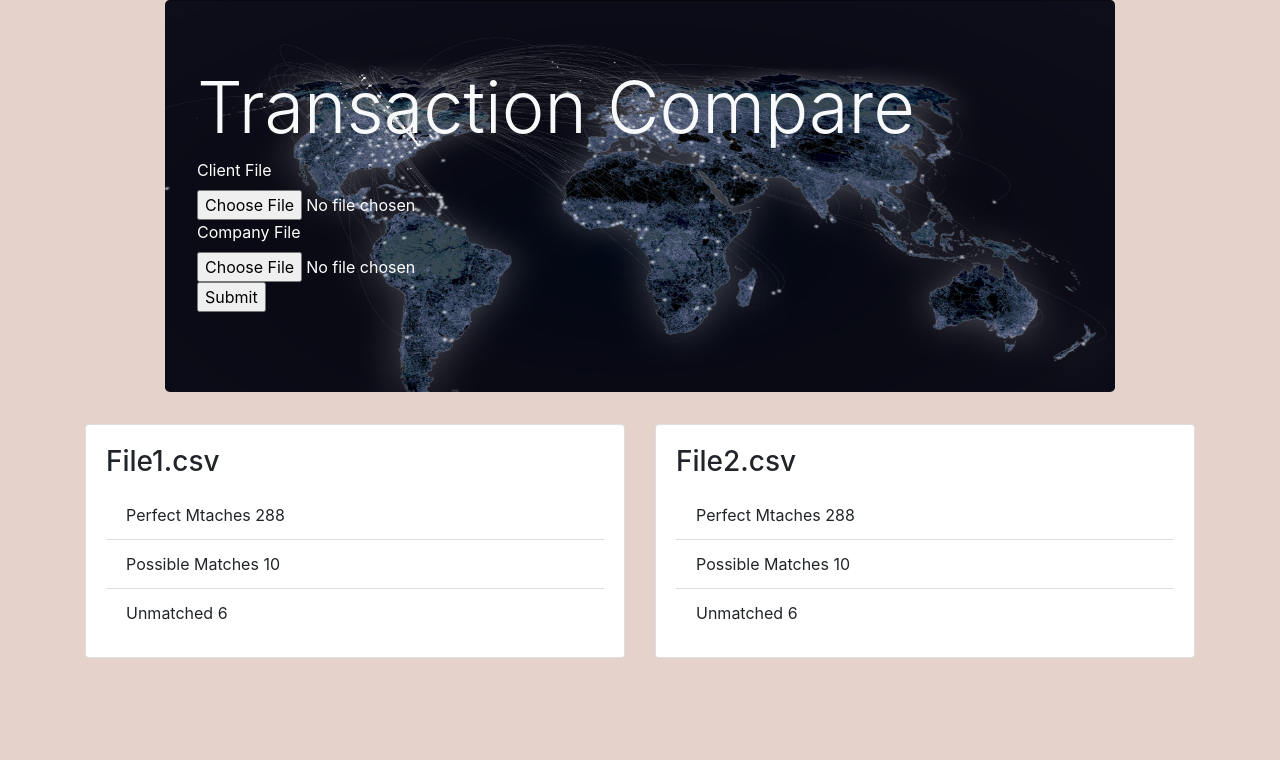
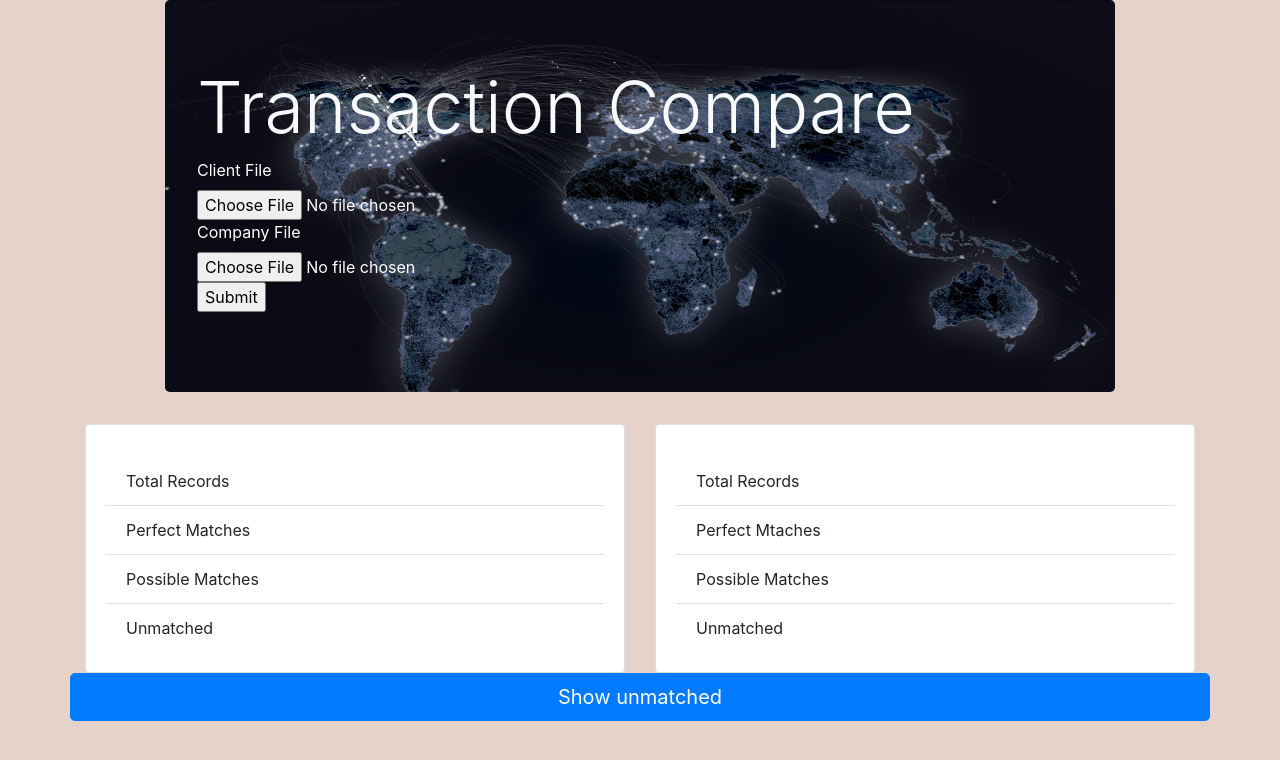
Before and after one commit to KuiiMaldonado/transaction-compare, a Flask app: template templates/index.html in a window 1280 px wide. Shown: the top 760 px of the page. Run offline with Flask 2, Linux system fonts and the light colour scheme; the template is opened without the code that fills it, so the values that code supplies are empty; some libraries are stand-ins or nearby versions.

Commit message:
Added app.js file. Modief index.html to render data from flask application

```diff
--- a/app.py
+++ b/app.py
@@ -3,7 +3,7 @@
 
 #Import dependencies
 import pandas as pd
-from flask import Flask, render_template, request
+from flask import Flask, render_template, request, redirect, jsonify
 from werkzeug.utils import secure_filename
 
 #Beginning of the reconciliation script
@@ -59,7 +59,16 @@
     return dfLen
 
 ## reconciliation. The start point of data processing and reconciliation
-def reconciliation(client_df, tutuka_df):
+# @params:  client_df - dataframe of the first file
+#           tutuka_df - dataframe of the second file
+#           f1_name - the name of the first file
+#           f2_name - the name of the second file
+# @return:   void
+##
+def reconciliation(client_df, tutuka_df, f1_name, f2_name):
+
+    #Column names lis to create the unmatched and possible dataframes
+    unmatchedColumns = ["FileName","TransactionID", "TransactionDate", "TransactionAmount", "TransactionNarrative"]
 
     #emptyDict stores in a dictionary all the column names of a dataframe as keys and empty values.
     #This variable helps out in the process of creating an empty row using the insertEmptyRow declared before.
@@ -67,7 +76,8 @@
     for column in client_df.columns:
         emptyDict[column] = ""
 
-    print(emptyDict)
+    unmatched_df = pd.DataFrame(columns=unmatchedColumns)
+    #possible_df = pd.DataFrame(columns=columns)
 
     #Sort client dataframe by TransactionID (ascending order) so its easier to find possible matches.
     sortedClient = sortDataFrame(client_df, "TransactionID", True)
@@ -149,6 +159,10 @@
                     maxIndex = getMaxSize(sortedClient, sortedTutuka)
                     tutukaMismatch += 1
 
+                    #We add the mismatch to the unmatched_df
+                    unmatched_df = unmatched_df.append({"FileName":f2_name, "TransactionID":tutukaRow["TransactionID"], "TransactionDate":tutukaRow["TransactionDate"],
+                                                        "TransactionAmount":tutukaRow["TransactionAmount"], "TransactionNarrative":tutukaRow["TransactionNarrative"]}, ignore_index=True)
+
                 else:
                     #Viceversa tutuka ID is bigger than client ID it means we insert new row to tutuka and the client ID doesn't have a match.
                     sortedTutuka = insertEmptyRow(sortedTutuka, index + 1, emptyDict)
@@ -156,6 +170,10 @@
                     #Each time we add a row to a dataframe we update the index to keep looping through all the dataframes rows
                     maxIndex = getMaxSize(sortedClient, sortedTutuka)
                     clientMismatch += 1
+
+                    #We add the mismatch to the unmatched_df
+                    unmatched_df = unmatched_df.append({"FileName":f1_name, "TransactionID":clientRow["TransactionID"], "TransactionDate":clientRow["TransactionDate"],
+                                                        "TransactionAmount":clientRow["TransactionAmount"], "TransactionNarrative":clientRow["TransactionNarrative"]}, ignore_index=True)
 
             index += 1
         except (IndexError):
@@ -173,36 +191,73 @@
         if(clientLen > index):
             #Client length is bigger than index so it has clientLen - index mismatched transactions to add.
             clientMismatch = clientMismatch + (clientLen - index)
+            while(index < maxIndex):
+                clientRow = sortedClient.iloc[index]
+                #We add the mismatch to the unmatched_df
+                unmatched_df = unmatched_df.append({"FileName":f1_name, "TransactionID":clientRow["TransactionID"], "TransactionDate":clientRow["TransactionDate"],
+                                                        "TransactionAmount":clientRow["TransactionAmount"], "TransactionNarrative":clientRow["TransactionNarrative"]}, ignore_index=True)
+                index += 1
         else:
             #Tutuka length is bigger than index so it has tutukaLen - index mismatched transactions to add.
             tutukaMismatch = tutukaMismatch + (tutukaLen - index)
+            while(index < maxIndex):
+                tutukaRow = sortedTutuka.iloc[index]
+                #We add the mismatch to the unmatched_df
+                unmatched_df = unmatched_df.append({"FileName":f1_name, "TransactionID":clientRow["TransactionID"], "TransactionDate":clientRow["TransactionDate"],
+                                                        "TransactionAmount":clientRow["TransactionAmount"], "TransactionNarrative":clientRow["TransactionNarrative"]}, ignore_index=True)
+                index += 1
 
+    #Update the data in the dictionary reconData to update it in the webpage
+    reconData = {'file1':{'name':"", "total":0, "matches":0, "possible":0, "mismatches":0},
+                'file2':{'name':"", "total":0, "matches":0, "possible":0, "mismatches":0}}
 
-    print(f'Client file matches: {clientMatch}')
-    print(f'Client file possible: {clientPossible}')
-    print(f'Client file Mismatches: {clientMismatch}')
-    print(f'Tutuka file matches: {tutukaMatch}')
-    print(f'Tutuka file possible: {tutukaPossible}')
-    print(f'Tutuka file Mismatches: {tutukaMismatch}')
+    reconData["file1"]["name"] = f1_name
+    reconData["file1"]["total"] = clientMatch + clientPossible + clientMismatch
+    reconData["file1"]["matches"] = clientMatch
+    reconData["file1"]["possible"] = clientPossible
+    reconData["file1"]["mismatches"] = clientMismatch
+
+    reconData["file2"]["name"] = f2_name
+    reconData["file2"]["total"] = tutukaMatch + tutukaPossible + tutukaMismatch
+    reconData["file2"]["matches"] = tutukaMatch
+    reconData["file2"]["possible"] = tutukaPossible
+    reconData["file2"]["mismatches"] = tutukaMismatch
+
+    #Return the data dictionary
+    return reconData
+
 
 #Beginning of flask app
 app = Flask(__name__)
 
-@app.route("/home")
+@app.route("/transaction-compare")
 def home():
-    return render_template("index.html")
 
-@app.route("/uploader", methods = ["GET", "POST"])
+    #Initialize dictionary to show values when reaching /transaction-compare endpoint
+    reconData = {'file1':{'name':"Client File", "total":0, "matches":0, "possible":0, "mismatches":0},
+                'file2':{'name':"Company File", "total":0, "matches":0, "possible":0, "mismatches":0}}
+
+    return render_template("index.html", data=reconData)
+
+@app.route("/reconciliation", methods = ["GET", "POST"])
 def upload_files():
     if request.method == "POST":
         f1 = request.files["file1"]
         f2 = request.files["file2"]
 
-        #Use index_col so pandas doesn't use the fisrt column as an index column.
+        #Get the dataframe for each uploaded file.
+        # Use index_col so pandas doesn't use the fisrt column as an index column.
         client_df = pd.read_csv(f1.stream, index_col=False)
         tutuka_df = pd.read_csv(f2.stream, index_col=False)
-        reconciliation(client_df, tutuka_df)
-        return "File uploaded successfully"
+
+        reconData = reconciliation(client_df, tutuka_df, f1.filename, f2.filename)
+        return render_template("index.html", data=reconData)
+
+#@app.route("/API")
+#def getUnmatchedData():
+    #unmatched_df = getDataFrame()
+    #print(unmatched_df)
+    #return unmatched_df.to_json(orient="split")
 
 if __name__ == "__main__":
     app.run(debug=True)
--- /dev/null
+++ b/static/js/app.js
@@ -0,0 +1,10 @@
+var unmatchedButton = d3.select("#unmatched-button");
+
+function showUnmatched()
+{
+    d3.json("http://127.0.0.1:5000/API").then(data => {
+        console.log(data);
+    });
+}
+
+unmatchedButton.on("click", showUnmatched);
--- a/templates/index.html
+++ b/templates/index.html
@@ -7,6 +7,7 @@
         <link rel="stylesheet" href="https://stackpath.bootstrapcdn.com/bootstrap/4.4.1/css/bootstrap.min.css"
         integrity="sha384-Vkoo8x4CGsO3+Hhxv8T/Q5PaXtkKtu6ug5TOeNV6gBiFeWPGFN9MuhOf23Q9Ifjh" crossorigin="anonymous" />
         <link rel="stylesheet" type="text/css" href="../static/css/style.css"/>
+        <script src="https://d3js.org/d3.v5.min.js"></script>
     </head>
 
     <body>
@@ -16,7 +17,7 @@
             <div class="row">
                 <div class="col-xl-10 offset-1 jumbotron bg-cover">
                     <h1 class="display-3 text-light">Transaction Compare</h1>
-                    <form action = "http://127.0.0.1:5000/uploader" method="POST" enctype = "multipart/form-data">
+                    <form action = "http://127.0.0.1:5000/reconciliation" method="POST" enctype = "multipart/form-data">
                         <div class="form-group">
                             <div class="file-input">
                                 <label for="clientFile">Client File</label>
@@ -27,7 +28,7 @@
                                 <input type="file" class="form-control-file" id="companyFile" name="file2" accept=".csv" required>
                             </div>
                             <div>
-                                <input type="submit">
+                                <input type="submit" id="load_button">
                             </div>
                         </div>
                     </form>
@@ -38,11 +39,12 @@
                 <div class="col align-self-start">
                     <div class="card">
                         <div class="card-body">
-                            <h3 class="card-title">File1.csv</h3>
+                            <h3 class="card-title">{{data.file1.name}}</h3>
                             <ul class="list-group list-group-flush">
-                                <li class="list-group-item">Perfect Mtaches 288</li>
-                                <li class="list-group-item">Possible Matches 10</li>
-                                <li class="list-group-item">Unmatched 6</li>
+                                <li class="list-group-item">Total Records {{data.file1.total}}</li>
+                                <li class="list-group-item">Perfect Matches {{data.file1.matches}}</li>
+                                <li class="list-group-item">Possible Matches {{data.file1.possible}}</li>
+                                <li class="list-group-item">Unmatched {{data.file1.mismatches}}</li>
                             </ul>
                         </div>
                     </div>
@@ -50,11 +52,12 @@
                 <div class="col align-self-end">
                     <div class="card">
                         <div class="card-body">
-                            <h3 class="card-title">File2.csv</h3>
+                            <h3 class="card-title">{{data.file2.name}}</h3>
                             <ul class="list-group list-group-flush">
-                                <li class="list-group-item">Perfect Mtaches 288</li>
-                                <li class="list-group-item">Possible Matches 10</li>
-                                <li class="list-group-item">Unmatched 6</li>
+                                <li class="list-group-item">Total Records {{data.file2.total}}</li>
+                                <li class="list-group-item">Perfect Mtaches {{data.file2.matches}}</li>
+                                <li class="list-group-item">Possible Matches {{data.file2.possible}}</li>
+                                <li class="list-group-item">Unmatched {{data.file2.mismatches}}</li>
                             </ul>
                         </div>
                     </div>
@@ -62,6 +65,11 @@
             </div>
             <!--Third row-->
             <div class="row">
+                <button type="button" class="btn btn-primary btn-lg btn-block" id="unmatched-button">Show unmatched</button>
+            </div>
+            <!--Fourth row-->
+            <div class="row">
+
             </div>
         </div>
 
@@ -74,6 +82,7 @@
         <script src="https://stackpath.bootstrapcdn.com/bootstrap/4.4.1/js/bootstrap.min.js"
             integrity="sha384-wfSDF2E50Y2D1uUdj0O3uMBJnjuUD4Ih7YwaYd1iqfktj0Uod8GCExl3Og8ifwB6"
             crossorigin="anonymous"></script>
+        <script src="../static/js/app.js"></script>
     </body>
 
 </html>
```
